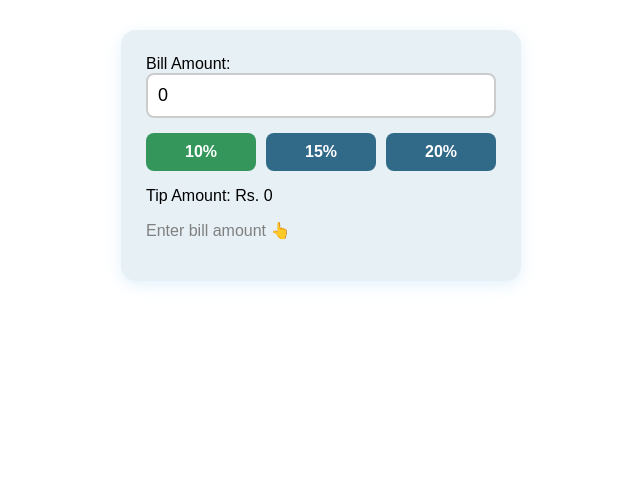
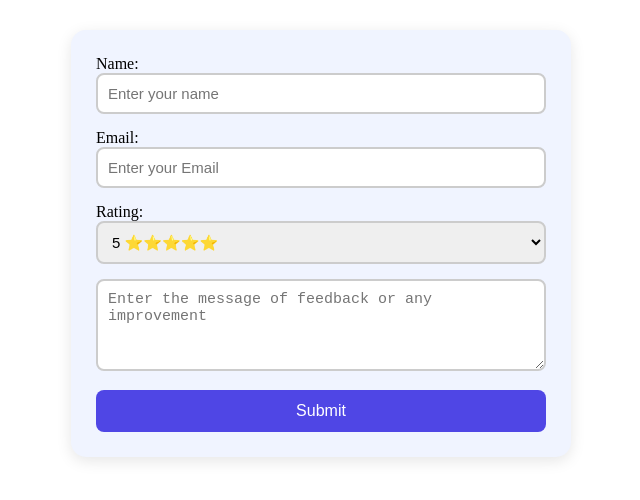
Before and after one commit to RadhikaKapoor383/React-Codes, a React (Vite) app: page / in a window 1280 px wide. Shown: the top 500 px of the page, without its empty margins (319-959 px from the left). Built offline with nearby package versions, Linux system fonts and the light colour scheme.

Commit message:
Feedback component fully created.

```diff
--- /dev/null
+++ b/src/FeedbackForm.jsx
@@ -0,0 +1,99 @@
+import { useState } from 'react';
+function FeedbackForm() {
+
+    const [form, setForm] = useState({
+        name: "",
+        email: "",
+        rating: "5",
+        message: ""
+    });
+    const [submitted, setSubmitted] = useState(false);
+
+    const handleChange = (e) => {
+        const { name, value, type, checked } = e.target;
+        setForm((prevForm) => ({
+            ...prevForm,
+            [name]: type === "checkbox" ? checked : value
+        }));
+    };
+    const handleSubmit = (e) => {
+        e.preventDefault();
+        let isValid = true;
+        if (form.name.trim() === "") {
+            alert("Name required!");
+            isValid = false;
+        }
+        if (form.message.trim() === "") {
+            alert("Message required!");
+            isValid = false;
+        }
+        if (form.email.trim() === "") {
+            alert("Email required!");
+            isValid = false;
+        }
+        if (isValid) {
+            setSubmitted(true);
+        }
+    }
+
+    const formStyle = {
+        maxWidth: "450px", margin: "30px auto",
+        padding: "25px", borderRadius: "15px",
+        backgroundColor: "#f0f4ff",
+        boxShadow: "0 4px 15px rgba(0,0,0,0.1)"
+    }
+    const fieldStyle = {
+        width: "100%", padding: "10px",
+        borderRadius: "8px", fontSize: "15px",
+        border: "2px solid #ccc",
+        boxSizing: "border-box",
+        marginBottom: "15px"
+    }
+    const buttonStyle = {
+        width: "100%", padding: "12px",
+        backgroundColor: "#4F46E5",
+        color: "white", border: "none",
+        borderRadius: "8px", fontSize: "16px",
+        cursor: "pointer"
+    }
+    return (
+        <div>
+            <form style={formStyle} onSubmit={handleSubmit}>
+                <label>Name:</label>
+                <input type='text' value={form.name} name='name' onChange={handleChange} style={fieldStyle} placeholder='Enter your name' />
+                <label>Email:</label>
+                <input type='email' value={form.email} name='email' onChange={handleChange} style={fieldStyle} placeholder='Enter your Email' />
+                <label>Rating:</label>
+                <select name="rating" value={form.rating} onChange={handleChange} style={fieldStyle}>
+                    <option value="5">5 ⭐⭐⭐⭐⭐</option>
+                    <option value="4">4 ⭐⭐⭐⭐</option>
+                    <option value="3">3 ⭐⭐⭐</option>
+                    <option value="2">2 ⭐⭐</option>
+                    <option value="1">1 ⭐</option>
+                </select>
+                <textarea
+                    name="message"
+                    value={form.message}
+                    onChange={handleChange}
+                    rows={4}
+                    style={fieldStyle}
+                    placeholder='Enter the message of feedback or any improvement'
+                />
+                <button type="submit" style={buttonStyle}>Submit</button>
+            </form>
+            {submitted && (
+                <div style={formStyle}>
+                <h2>Thank you, {form.name}! 🎉</h2>
+                <p>Rating: {form.rating}</p>
+                <p>Message: {form.message}</p>
+                <button onClick={() => setSubmitted(false)} style={buttonStyle}>
+                    Submit Another
+                </button>
+            </div>
+            )}
+        </div>
+
+    );
+}
+
+export default FeedbackForm;
--- a/src/main.jsx
+++ b/src/main.jsx
@@ -1,9 +1,11 @@
 import { createRoot } from 'react-dom/client';
 import TrafficLight from './Traffic-LightApp.jsx';
 import TipCalculator from './TipCalculator.jsx';
+import App from './FeedbackForm.jsx'
+
 
 createRoot(document.getElementById('root')).render(
   <div>
-    <TipCalculator />
+    <App />
   </div>
 );
```
